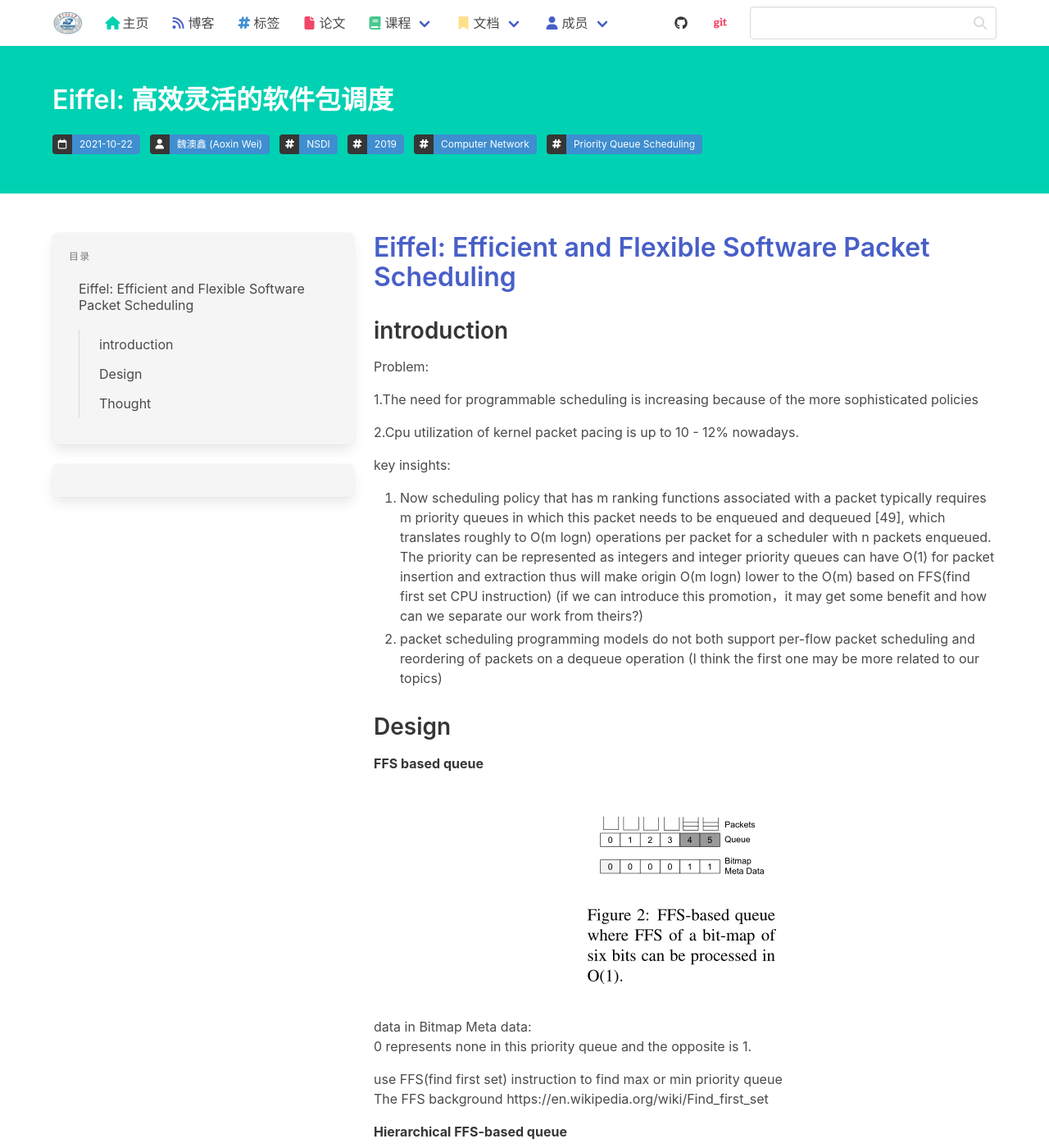
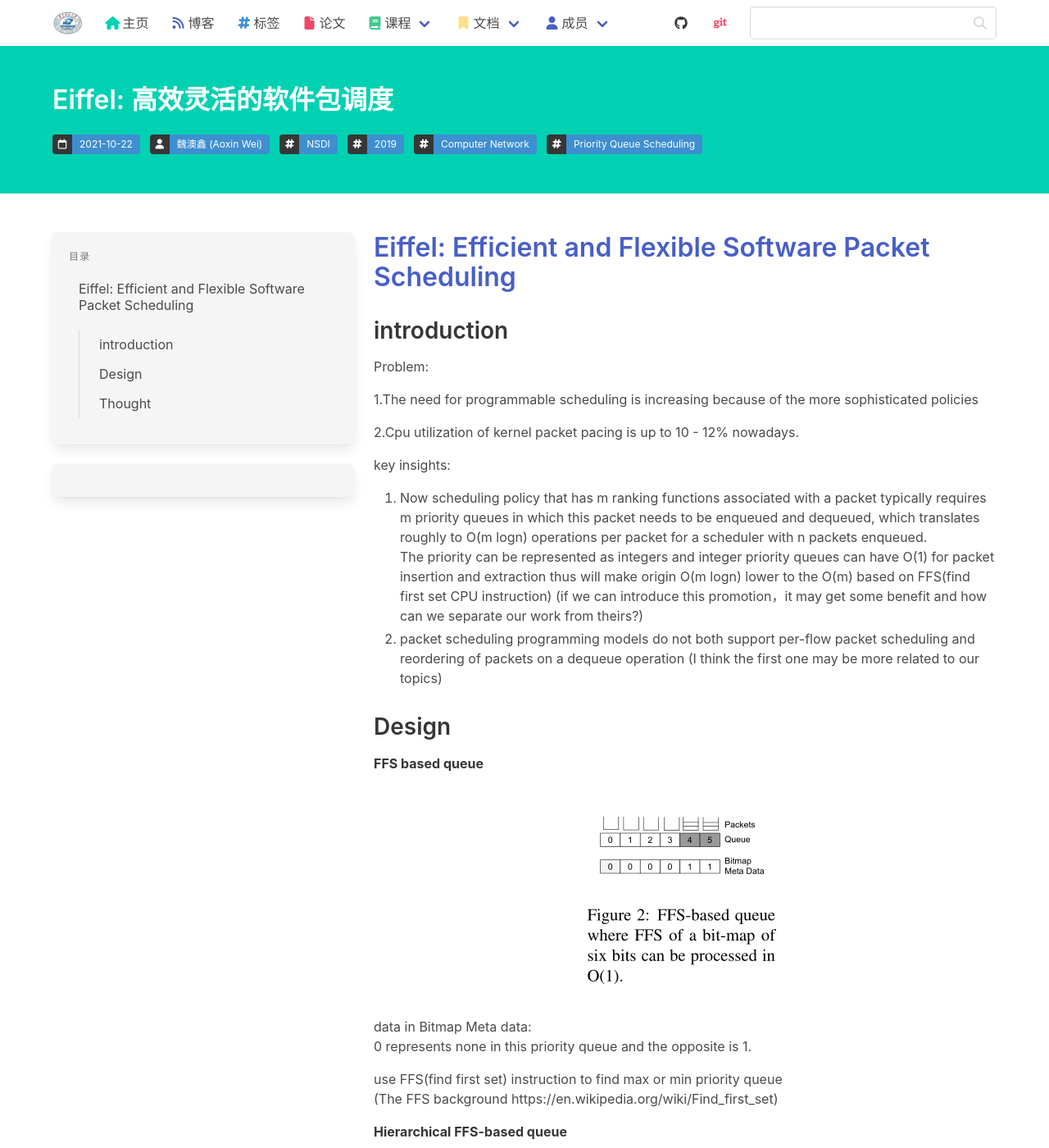
Before and after one commit to haslaboratory/haslaboratory.github.io, a Jekyll site: the page built from _posts/2021-10-22-Eiffel Efficient and Flexible Software Packet Scheduling.md, in a window 1280 px wide and 1400 px high. Shown: the whole window at 82% size. Built offline with Jekyll 4.4.1, drawn with Linux system fonts in a browser that asks for light colours; nearby versions of some CDN libraries; library files that are not in the unit come from our copies; comment, search, counter and statistics services are not loaded.

Commit message:
Update 2021-10-22-Eiffel Efficient and Flexible Software Packet Scheduling.md
fix some typing erroe

```diff
--- a/_posts/2021-10-22-Eiffel Efficient and Flexible Software Packet Scheduling.md
+++ b/_posts/2021-10-22-Eiffel Efficient and Flexible Software Packet Scheduling.md
@@ -23,7 +23,7 @@ Problem:
 
 key insights:
 
-1. Now scheduling policy that has m ranking functions associated with a packet typically requires m priority queues in which this packet needs to be enqueued and dequeued [49], which translates roughly to O(m logn) operations per packet for a scheduler with n packets enqueued.
+1. Now scheduling policy that has m ranking functions associated with a packet typically requires m priority queues in which this packet needs to be enqueued and dequeued, which translates roughly to O(m logn) operations per packet for a scheduler with n packets enqueued.
    The priority can be represented as integers and integer priority queues can have O(1) for packet insertion and extraction thus will make origin O(m logn) lower to the O(m) based on FFS(find first set CPU instruction)	(if we can introduce this promotion，it may get some benefit and how can we separate our work from theirs?)
 2. packet scheduling programming models do not both support per-flow packet scheduling and reordering of packets on a dequeue operation   (I think the first one may be more related to our topics)
 
@@ -39,7 +39,7 @@ data in Bitmap Meta data:
 0 represents none in this priority queue and the opposite is 1.
 
 use FFS(find first set) instruction to find max or min priority queue
-The FFS  background https://en.wikipedia.org/wiki/Find_first_set
+(The FFS  background https://en.wikipedia.org/wiki/Find_first_set)
 
 **Hierarchical FFS-based queue**
 
```
